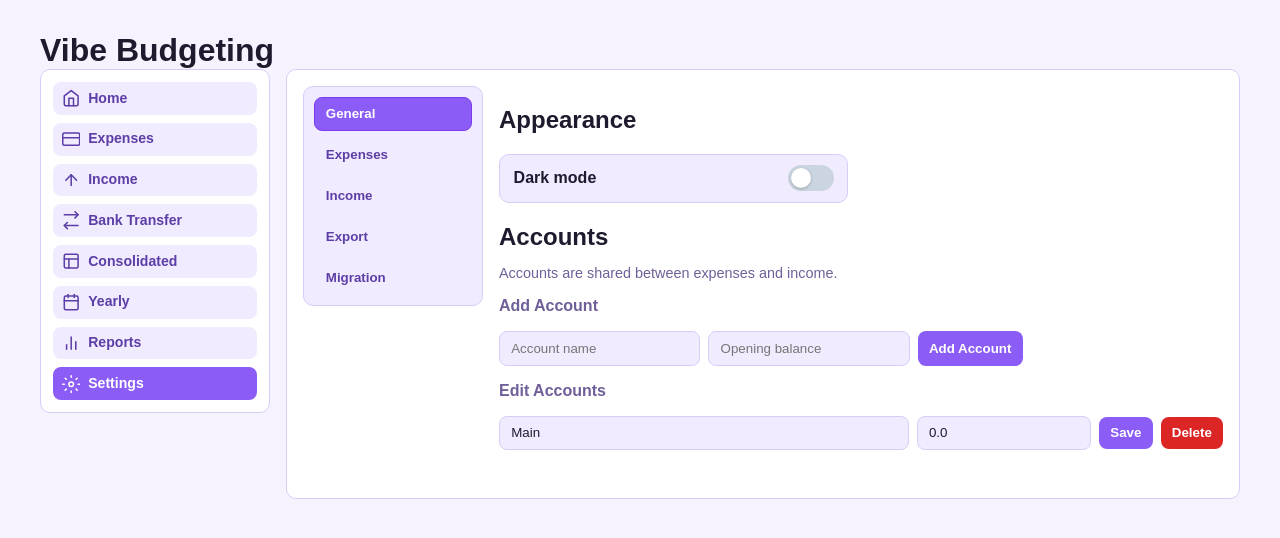
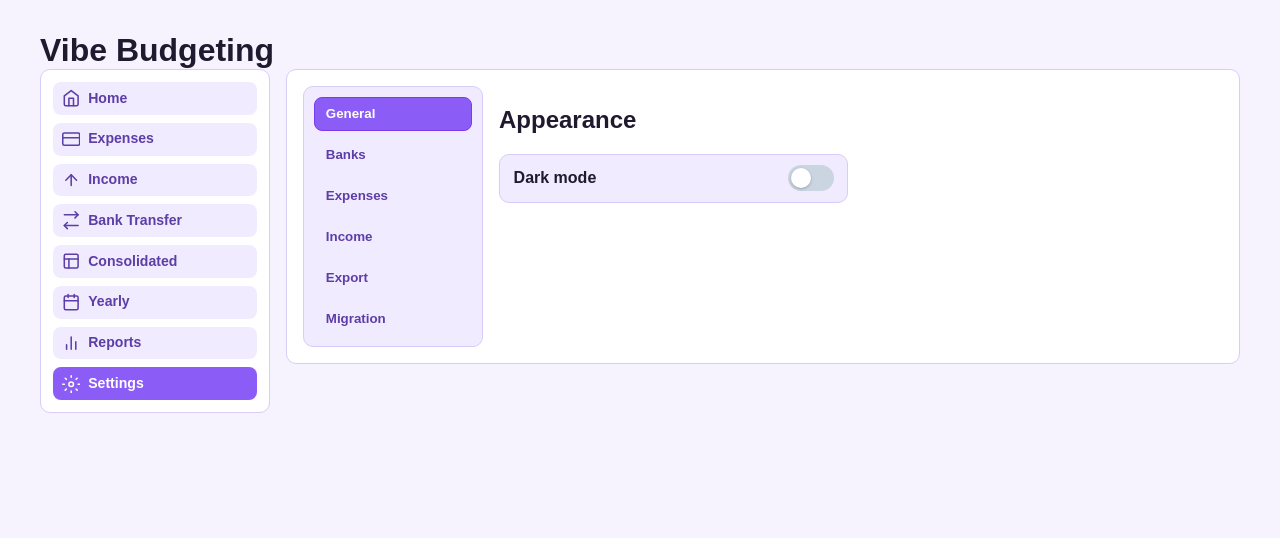
Before and after one commit to flymperis/Vibe-Budgeting, a Flask app: page / in a window 1280 px wide, after a click on "Settings". Shown: the top 538 px of the page. Run offline with Flask 3, Linux system fonts and the light colour scheme; data comes from the database, SQL or seed files in the repository; tables that the repository leaves empty hold one stand-in row (values such as "Sample post").

Commit message:
Move accounts from General to Banks settings tab
Co-authored-by: Cursor <cursoragent@cursor.com>

```diff
--- a/app.py
+++ b/app.py
@@ -22,7 +22,7 @@ SHEET_INCOME_CATEGORIES = "IncomeCategories"
 SHEET_EXPENSES = "Expenses"
 SHEET_INCOME = "Income"
 ALLOWED_PANELS = {"home", "expenses", "income", "transfer", "summary", "yearly", "reports", "settings"}
-SETTINGS_SECTIONS = {"general", "expenses", "income", "export", "migration"}
+SETTINGS_SECTIONS = {"general", "banks", "expenses", "income", "export", "migration"}
 
 
 def normalize_expense_amount(raw):
--- a/templates/index.html
+++ b/templates/index.html
@@ -670,6 +670,7 @@
                     <div class="settings-layout">
                         <nav aria-label="Settings sections" class="settings-nav">
                             <button class="settings-nav-item {% if settings_section == 'general' %}active{% endif %}" data-settings-target="settings-general" type="button">General</button>
+                            <button class="settings-nav-item {% if settings_section == 'banks' %}active{% endif %}" data-settings-target="settings-banks" type="button">Banks</button>
                             <button class="settings-nav-item {% if settings_section == 'expenses' %}active{% endif %}" data-settings-target="settings-expenses" type="button">Expenses</button>
                             <button class="settings-nav-item {% if settings_section == 'income' %}active{% endif %}" data-settings-target="settings-income" type="button">Income</button>
                             <button class="settings-nav-item {% if settings_section == 'export' %}active{% endif %}" data-settings-target="settings-export" type="button">Export</button>
@@ -685,14 +686,16 @@
                                         <span class="theme-switch-slider"></span>
                                     </label>
                                 </div>
+                            </div>
 
-                                <h2>Accounts</h2>
+                            <div class="settings-section {% if settings_section == 'banks' %}active{% endif %}" id="settings-banks">
+                                <h2>Banks</h2>
                                 <p class="muted small-hint">Accounts are shared between expenses and income.</p>
                                 <h3>Add Account</h3>
                                 <form action="/accounts/add" method="post">
                                     <input name="month" type="hidden" value="{{ month_filter }}">
                                     <input name="next_panel" type="hidden" value="settings">
-                                    <input name="settings_section" type="hidden" value="general">
+                                    <input name="settings_section" type="hidden" value="banks">
                                     <input name="name" placeholder="Account name" required>
                                     <input min="0" name="opening_balance" placeholder="Opening balance" required step="0.01" type="number">
                                     <button type="submit">Add Account</button>
@@ -704,7 +707,7 @@
                                         <form action="/accounts/{{ account.id }}/edit" class="inline-form" method="post">
                                             <input name="month" type="hidden" value="{{ month_filter }}">
                                             <input name="next_panel" type="hidden" value="settings">
-                                            <input name="settings_section" type="hidden" value="general">
+                                            <input name="settings_section" type="hidden" value="banks">
                                             <input name="name" required type="text" value="{{ account.name }}">
                                             <input min="0" name="opening_balance" required step="0.01" type="number" value="{{ account.opening_balance }}">
                                             <button type="submit">Save</button>
@@ -896,6 +899,7 @@
             const settingsSections = document.querySelectorAll(".settings-section");
             const settingsSectionMap = {
                 "settings-general": "general",
+                "settings-banks": "banks",
                 "settings-expenses": "expenses",
                 "settings-income": "income",
                 "settings-export": "export",
```
